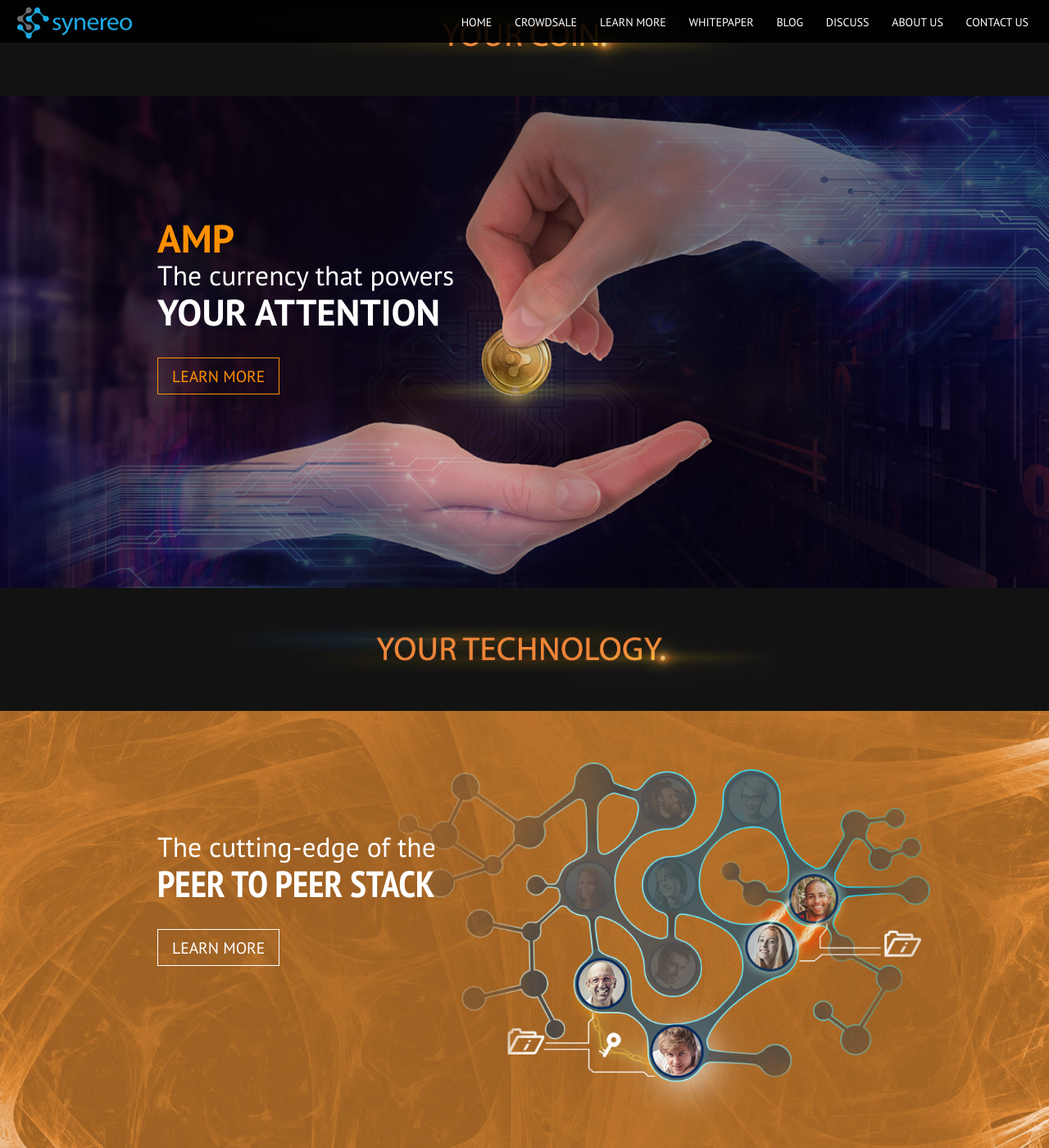
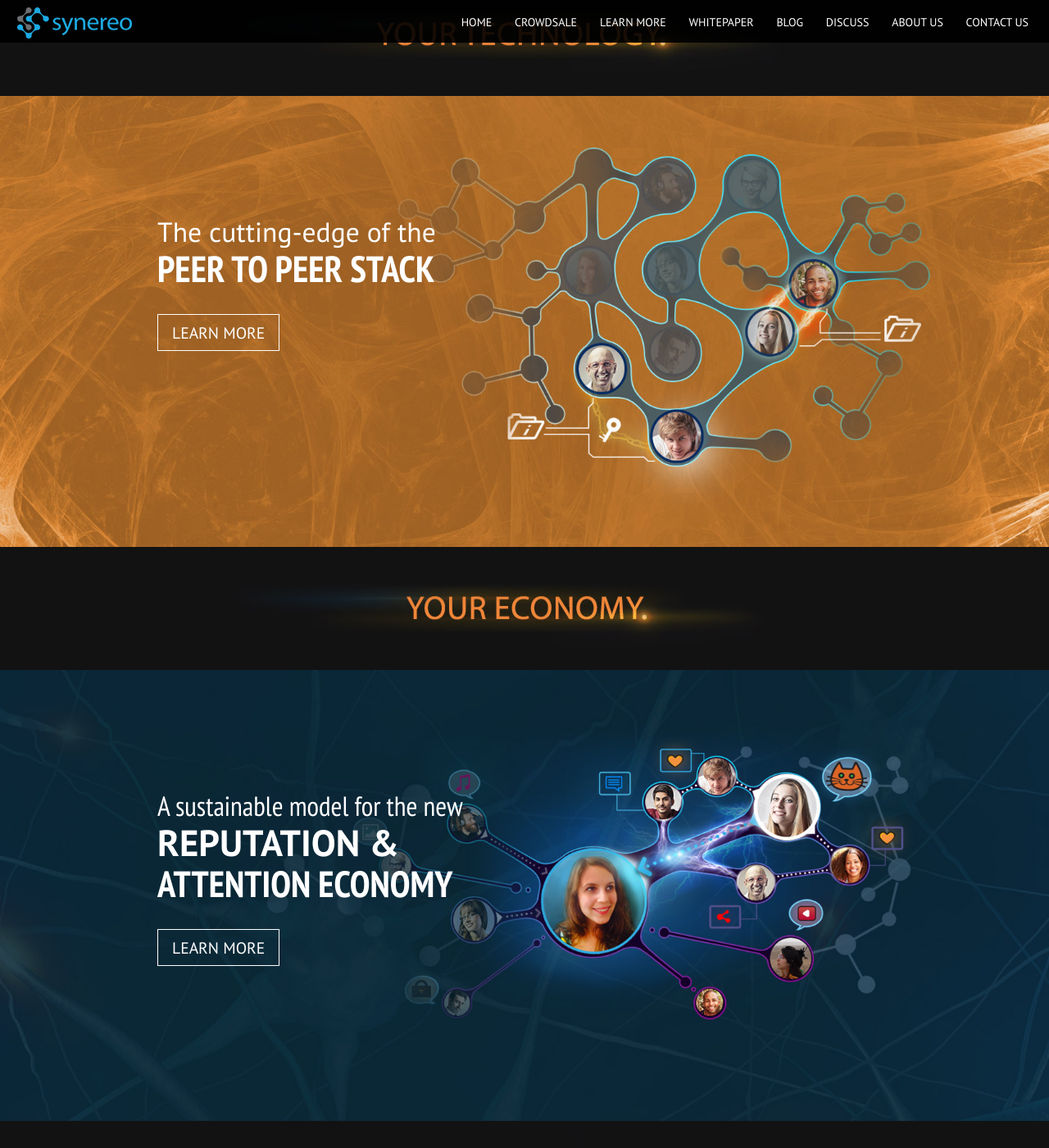
Before and after one commit to synereo/synereo.github.io, a Jekyll site: the page built from index.html, in a window 1280 px wide and 1400 px high, scrolled down 1864 px. Shown: the whole window at 82% size. Built offline with Jekyll 4.4.1, drawn with Linux system fonts in a browser that asks for light colours; nearby versions of some CDN libraries; some of the changed text lies outside the part shown.

Commit message:
Switch tech and coin

```diff
--- a/_layouts/home.html
+++ b/_layouts/home.html
@@ -106,17 +106,6 @@
         </div>
       </section>
 
-      <section class="your-coin"></section>
-
-      <section class="amp gap" style="background-image:url(/img/bg/amp1.jpg);">
-        <div class="caption">
-          <h2>AMP</h2>
-          <h3 class="regular">The currency that powers</h3>
-          <h3 class="condensed">Your attention</h3>
-          <a href="/learn-more/#amps">Learn More</a>
-        </div>
-      </section>
-
       <section class="your-technology"></section>
 
       <section class="technology">
@@ -135,6 +124,17 @@
           <h3 class="regular">Reputation &amp;</h3>
           <h3 class="condensed">Attention Economy</h3>
           <a href="/learn-more/#attention-economy">Learn More</a>
+        </div>
+      </section>
+
+      <section class="your-coin"></section>
+
+      <section class="amp gap" style="background-image:url(/img/bg/amp1.jpg);">
+        <div class="caption">
+          <h2>AMP</h2>
+          <h3 class="regular">The currency that powers</h3>
+          <h3 class="condensed">Your attention</h3>
+          <a href="/learn-more/#amps">Learn More</a>
         </div>
       </section>
 
```
